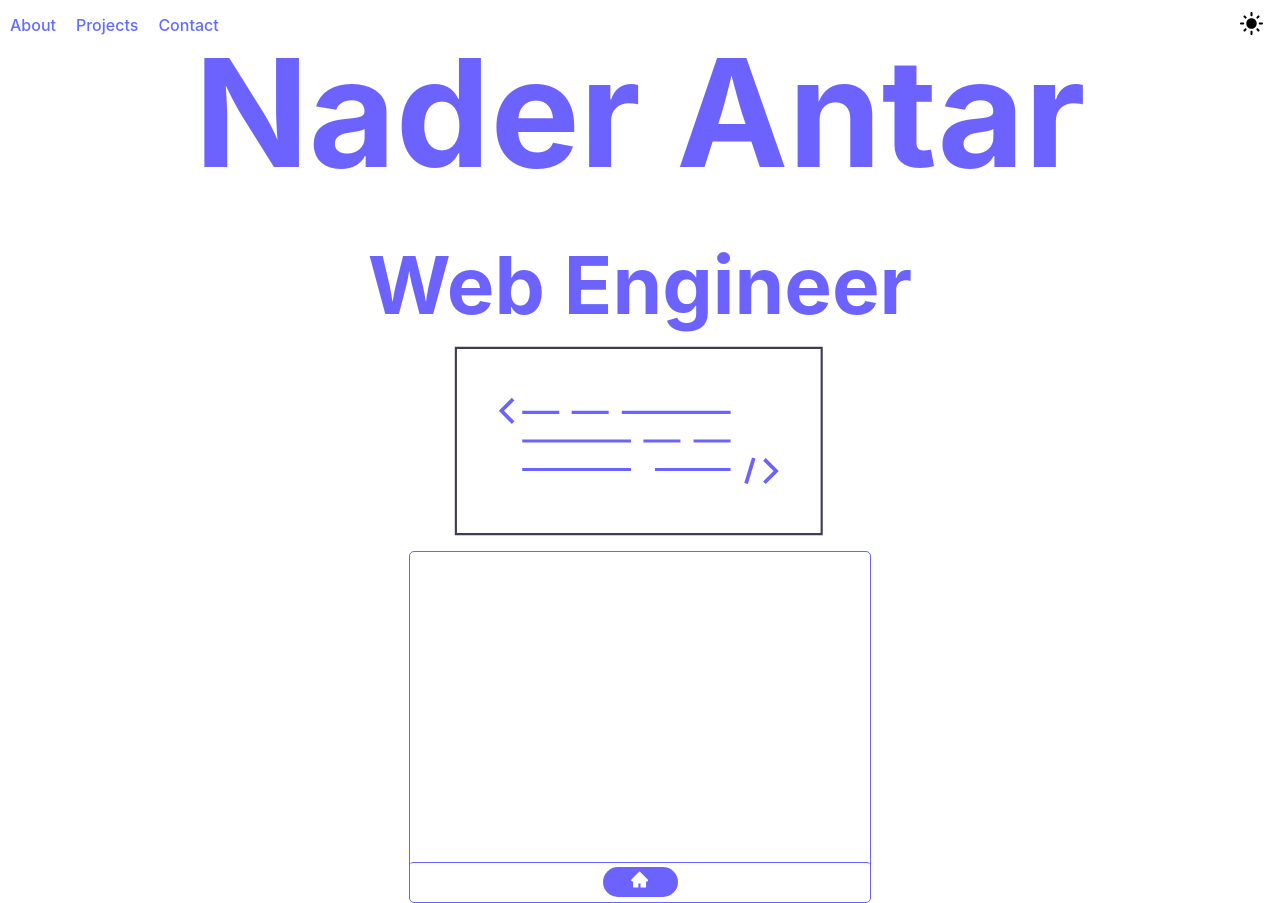
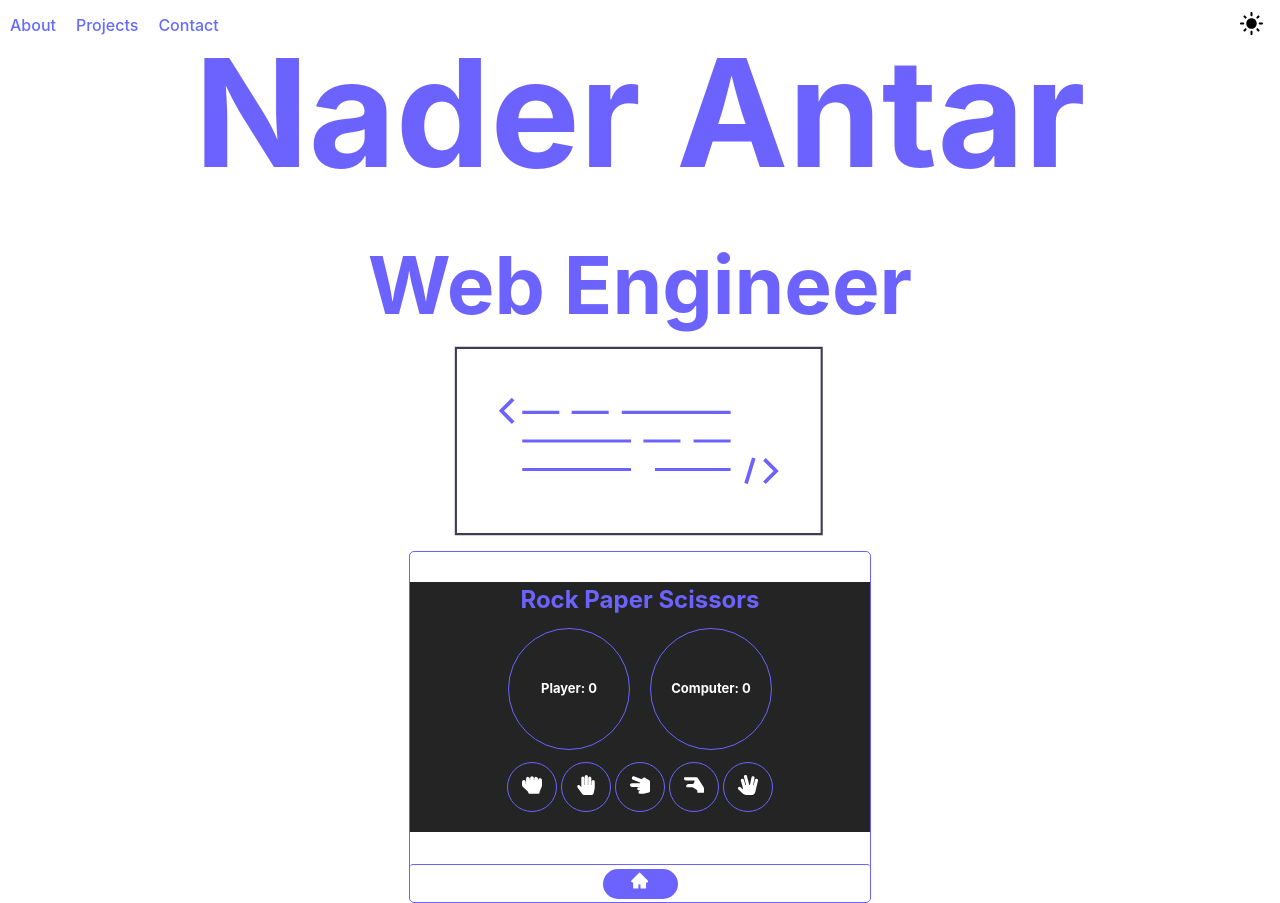
Before and after one commit to nadocodes/nader-antar, a React (Vite) app: page / in a window 1280 px wide. Both pictures are taken after a click on the button "Rock Paper Scissors". Built offline with nearby package versions, Linux system fonts and the light colour scheme.

Commit message:
imported RPS into games console

```diff
--- /dev/null
+++ b/src/components/Games/RockPaperScissors/RPSActionButton.jsx
@@ -0,0 +1,13 @@
+import React from 'react'
+import { FaHandRock, FaHandPaper, FaHandScissors } from 'react-icons/fa';
+import RPSActionIcon from './RPSActionIcon'
+
+const RPSActionButton = ({action = 'rock', onActionSelected}) => {
+  return (
+    <button className='rounded-btn' onClick={() => onActionSelected(action)} >
+        <RPSActionIcon action={action} size={20} />
+    </button>
+  )
+}
+
+export default RPSActionButton
--- /dev/null
+++ b/src/components/Games/RockPaperScissors/RPSActionIcon.jsx
@@ -0,0 +1,18 @@
+import React from 'react';
+import { FaHandRock, FaHandPaper, FaHandScissors, FaHandLizard, FaHandSpock } from 'react-icons/fa';
+
+function RPSActionIcon({action, ...props}) {
+    const icons = {
+        paper: FaHandPaper,
+        scissors: FaHandScissors,
+        rock: FaHandRock,
+        lizard: FaHandLizard,
+        spock: FaHandSpock,
+    };
+    const Icon = icons[action]
+    return (
+    <Icon {...props} />
+    )
+}
+
+export default RPSActionIcon;
--- /dev/null
+++ b/src/components/Games/RockPaperScissors/RPSGetWinner.jsx
@@ -0,0 +1,12 @@
+import React from 'react'
+
+const RPSGetWinner = ({winner = 0}) => {
+    const text = {
+        "-1": 'You Win!',
+        1: 'You Lose!',
+        0: "It's a Draw!",
+    };
+    return(<h3>{text[winner]}</h3>);
+}
+
+export default RPSGetWinner
--- /dev/null
+++ b/src/components/Games/RockPaperScissors/RPSPlayer.jsx
@@ -0,0 +1,16 @@
+import React from 'react'
+import { FaHandRock, FaHandPaper, FaHandScissors } from 'react-icons/fa';
+import RPSActionIcon from './RPSActionIcon'
+
+const RPSPlayer = ({name = 'Player', score = 0, action="rock"}) => {
+  return (
+    <div className='player'>
+        <div className="score">{`${name}: ${score}`}</div>
+        <div className='action'>
+          {action && <RPSActionIcon action={action} size={60} />}
+        </div>
+    </div>
+  )
+}
+
+export default RPSPlayer
--- /dev/null
+++ b/src/components/Games/RockPaperScissors/RockPaperScissors.css
@@ -0,0 +1,61 @@
+.RockPaperScissors {
+  text-align: center;
+  background-color: #242424;
+}
+
+.container {
+  display: flex;
+  flex-direction: row;
+  justify-content: center;
+}
+
+.player {
+  margin: 10px;
+  width: 120px;
+  height: 120px;
+  display: flex;
+  flex-direction: column;
+  justify-content: center;
+  align-items: center;
+  border: 1px solid #6C63FF;
+  border-radius: 50%;
+  background-color: #242424;
+  color: #ffffff;
+}
+
+.score {
+  padding: 1px;
+  font-size: small;
+  font-weight: bold;
+}
+
+.action {
+  display: flex;
+  flex-direction: row;
+  justify-content: center;
+  align-items: center;
+  color: #ffffff;
+}
+
+.rounded-btn {
+  border-radius: 50%;
+  width: 50px;
+  height: 50px;
+  border: none;
+  cursor: pointer;
+  margin: 2px;
+  background-color: #242424;
+  color: #ffffff;
+  border: 1px solid  #6C63FF;
+}
+
+.rounded-btn:hover {
+  background-color:  #6C63FF;
+  border: 1px solid  #6C63FF;
+}
+
+.gameTitle {
+  font-size: 1.5rem;
+  font-weight: bold;
+  margin: 0;
+}
--- /dev/null
+++ b/src/components/Games/RockPaperScissors/RockPaperScissors.jsx
@@ -0,0 +1,79 @@
+import { useState } from 'react'
+import RPSPlayer from './RPSPlayer'
+import RPSActionButton from './RPSActionButton'
+import RPSGetWinner from './RPSGetWinner'
+import './RockPaperScissors.css'
+
+function RockPaperScissors() {
+  const [playerScore, setPlayerScore] = useState(0)
+  const [computerScore, setComputerScore] = useState(0)
+  const [playerAction, setPlayerAction] = useState('')
+  const [computerAction, setComputerAction] = useState('')
+  const [winner, setWinner] = useState('')
+  const [round, setRound] = useState(0)
+
+  const actions = {
+    paper: ['rock', 'spock'],
+    scissors: ['paper', 'lizard'],
+    rock: ['scissors', 'lizard'],
+    lizard: ['paper', 'spock'],
+    spock: ['scissors', 'rock'],
+  };
+
+  const randomAction = () => {
+    const actionsArray = Object.keys(actions);
+    const randomIndex = Math.floor(Math.random() * actionsArray.length);
+    return actionsArray[randomIndex];
+  }
+
+  const onActionSelected = (selectedAction) => {
+    setPlayerAction(selectedAction);
+    const computerSelectedAction = randomAction();
+    setComputerAction(computerSelectedAction);
+    const newWinner = calculateWinner(selectedAction, computerSelectedAction);
+    setWinner(newWinner);
+    if (newWinner === -1) {
+      setPlayerScore(playerScore + 1);
+    }
+    if (newWinner === 1) {
+      setComputerScore(computerScore + 1);
+    }
+    setRound(round + 1);
+  }
+
+  const calculateWinner = (playerAction, computerAction) => {
+    if (playerAction === computerAction) {
+      return 0;
+    } else if (actions[playerAction].includes(computerAction)) {
+      return -1;
+    } else if (actions[computerAction].includes(playerAction)) {
+      return 1;
+    }
+    return null;
+  }
+
+
+
+  return (
+    <div className="RockPaperScissors">
+      <h3 className="gameTitle">Rock Paper Scissors</h3>
+      <div>
+        <div className='container'>
+            <RPSPlayer name='Player' score={playerScore} action={playerAction} />
+            <RPSPlayer name='Computer' score={computerScore} action={computerAction} />
+        </div>
+        <div>
+          <RPSActionButton action='rock' onActionSelected={onActionSelected} />
+          <RPSActionButton action='paper' onActionSelected={onActionSelected} />
+          <RPSActionButton action='scissors' onActionSelected={onActionSelected} />
+          <RPSActionButton action='lizard' onActionSelected={onActionSelected} />
+          <RPSActionButton action='spock' onActionSelected={onActionSelected} />
+
+        </div>
+        <RPSGetWinner winner={winner} />
+      </div>
+    </div>
+  )
+}
+
+export default RockPaperScissors
--- a/src/containers/GamesConsole/GamesConsole.css
+++ b/src/containers/GamesConsole/GamesConsole.css
@@ -12,10 +12,11 @@
     display: flex;
     flex-direction: column;
     flex-wrap: wrap;
-    justify-content: space-around;
+    justify-content: center;
     width: 460px;
     height: 300px;
     border-radius: 5px;
+    margin-top: 5px;
 }
 
 .games {
@@ -23,6 +24,20 @@
     grid-template-columns: repeat(2, 1fr);
     gap: 10px;
     max-width: 800px;
+}
+
+.menu {
+    height: 100%;
+}
+
+.menuTitle {
+    font-size: 1.5rem;
+    margin: 0;
+}
+
+.menuText {
+    font-size: 1rem;
+    margin: 10px;
 }
 
 .gameButton {
@@ -83,3 +98,7 @@
     box-shadow: 0 1px #666;
     transform: translateY(1px);
 }
+
+.gameDisplay {
+    width: 100%;
+}
--- a/src/containers/GamesConsole/GamesConsole.tsx
+++ b/src/containers/GamesConsole/GamesConsole.tsx
@@ -1,5 +1,6 @@
 import React, { useState, useEffect } from 'react'
 import { AiFillHome } from 'react-icons/ai'
+import RockPaperScissors from '../../components/Games/RockPaperScissors/RockPaperScissors'
 import './GamesConsole.css';
 
 export default function Games() {
@@ -7,7 +8,7 @@ export default function Games() {
     const [game, setGame] = useState('');
 
     useEffect(() => {
-        if (game !== '') {
+        if (game) {
             setMenu(false);
         } else {
             setMenu(true);
@@ -23,8 +24,8 @@ export default function Games() {
         <div className='gamesContainer'>
             <div className='gamesConsole'>
                 {menu && <div className="menu">
-        <h3 className="title">Games</h3>
-        <p>Select A Game</p>
+                    <h3 className="menuTitle">Mini Games</h3>
+                    <p className="menuText">Select A Game</p>
                     <div className="games">
                         <div className="game">
                             <button className="gameButton" onClick={() => setGame('RockPaperScissors')}>Rock Paper Scissors</button>
@@ -40,6 +41,7 @@ export default function Games() {
                         </div>
                     </div>
                 </div>}
+            {game === 'RockPaperScissors' && <RockPaperScissors className="gameDisplay"/>}
             </div>
             <div className="controls">
                 <button className="menuButton" onClick={handleMenu}><AiFillHome /></button>
--- a/tsconfig.json
+++ b/tsconfig.json
@@ -5,7 +5,7 @@
     "lib": ["DOM", "DOM.Iterable", "ESNext"],
     "allowJs": false,
     "skipLibCheck": true,
-    "esModuleInterop": false,
+    "esModuleInterop": true,
     "allowSyntheticDefaultImports": true,
     "strict": true,
     "forceConsistentCasingInFileNames": true,
```
Lines whose indentation alone changed are shown as unchanged.
